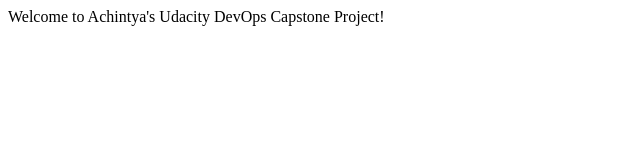
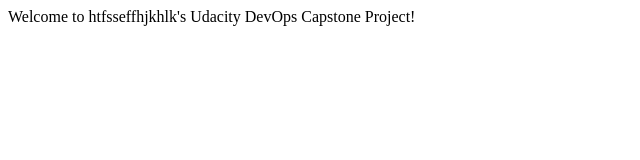
Before and after one commit to sudarshanasharma/udacity-devops-capstone, a plain HTML site: page index.html in a window 1280 px wide. Shown: the full height of the page, 0-640 px from the left. Drawn offline with Linux system fonts and the light colour scheme.

Commit message:
Update index.html

```diff
--- a/index.html
+++ b/index.html
@@ -7,7 +7,7 @@
     <title>Capstone Project</title>
 </head>
 <body>
-    Welcome to Achintya's Udacity DevOps Capstone Project!
+    Welcome to htfsseffhjkhlk's Udacity DevOps Capstone Project!
 </body>
 
 </html>
```
